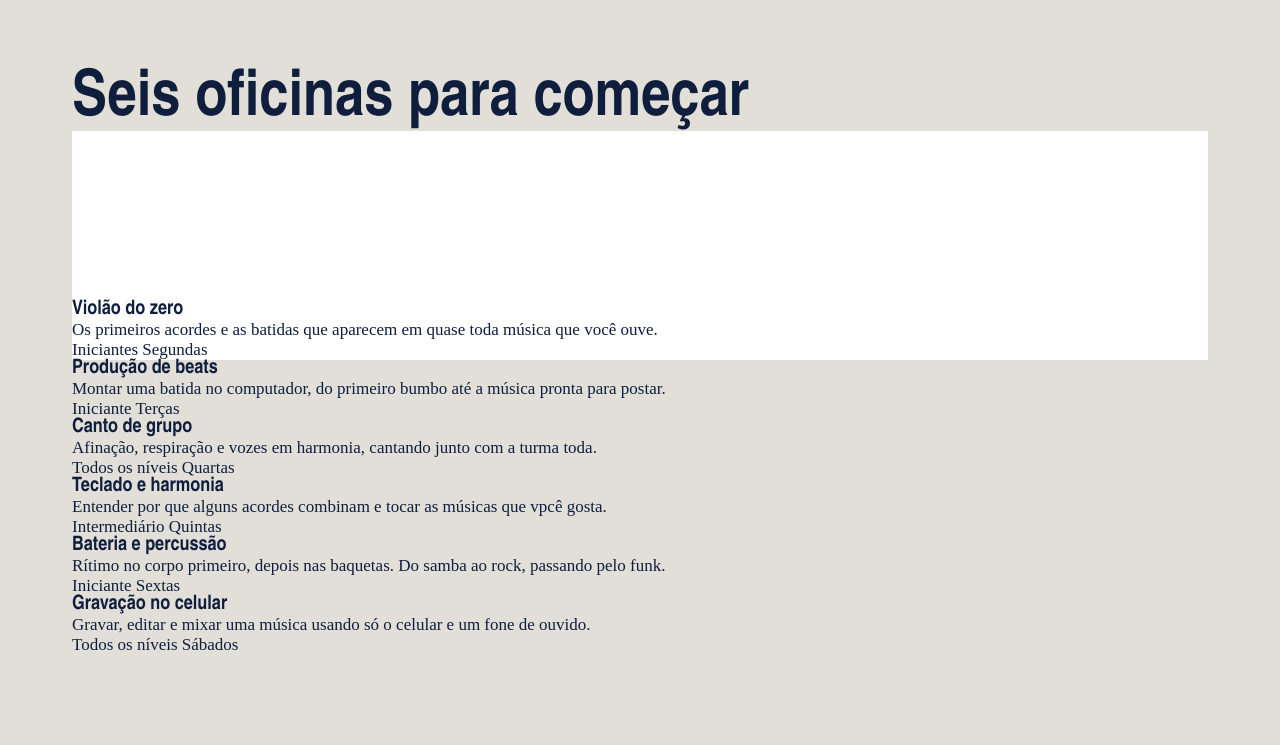
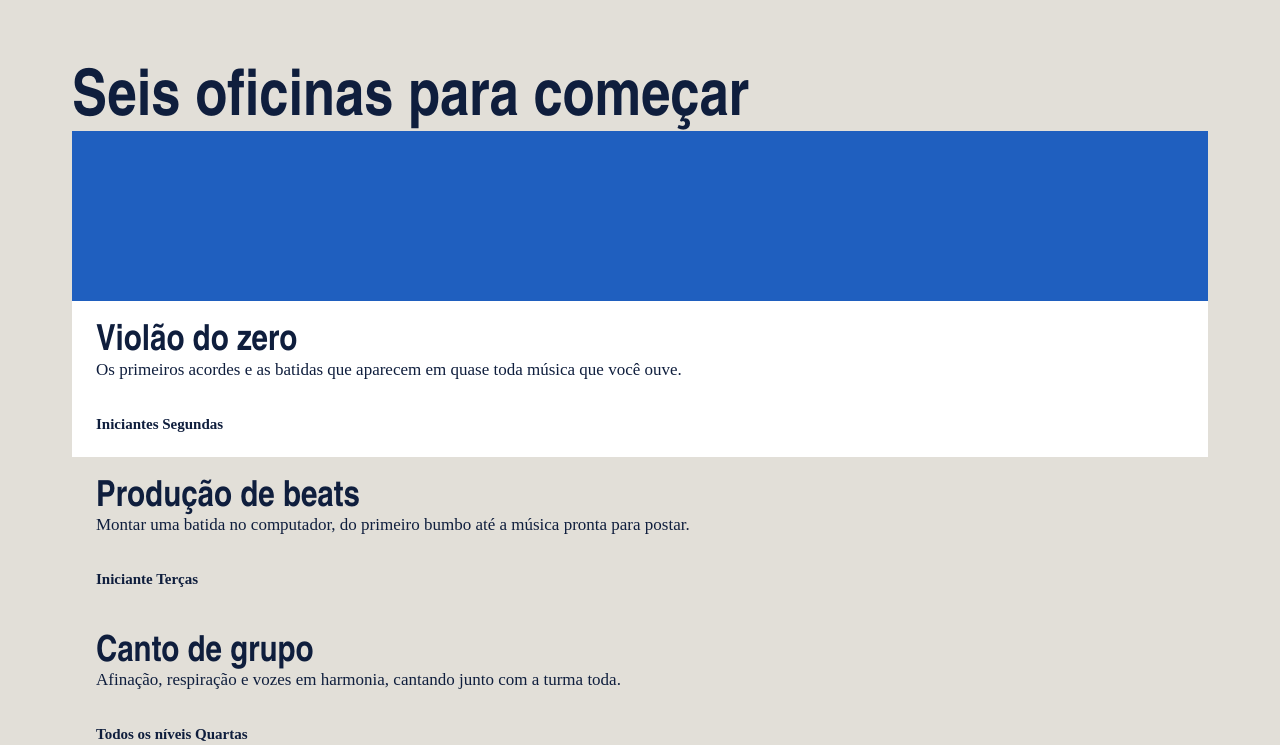
Before and after one commit to LeticiaOliveira147/laje_sonora, a plain HTML site: page index.html in a window 1280 px wide. Shown: the part 720-1465 px from the top of the page. Drawn offline with Linux system fonts and the light colour scheme; a web font is replaced by a local one.

Commit message:
finalizaçao dos cards

```diff
--- a/index.css
+++ b/index.css
@@ -161,3 +161,33 @@ h1{
 .foto{
     background-color: (--concreto-escuro);
         }
+
+        .foto-azul{
+            background-color: var(--caixa-dagua);
+         }
+
+         .foto-amarela{
+             background-color: var(--fita);
+         }
+
+         .foto-tinta{
+             background-color: var(--tinta);
+         }
+
+   .card-texto{
+     padding: 24px;
+
+
+     h3{
+         font-size: 36px;
+     }
+   }
+
+   .card-info{
+     margin-top: 20px;
+     padding-top: 16px;
+     border: 2px solid (--concreto-escuro);
+     font-weight: 600;
+     font-size: 15px;
+
+   }
```
